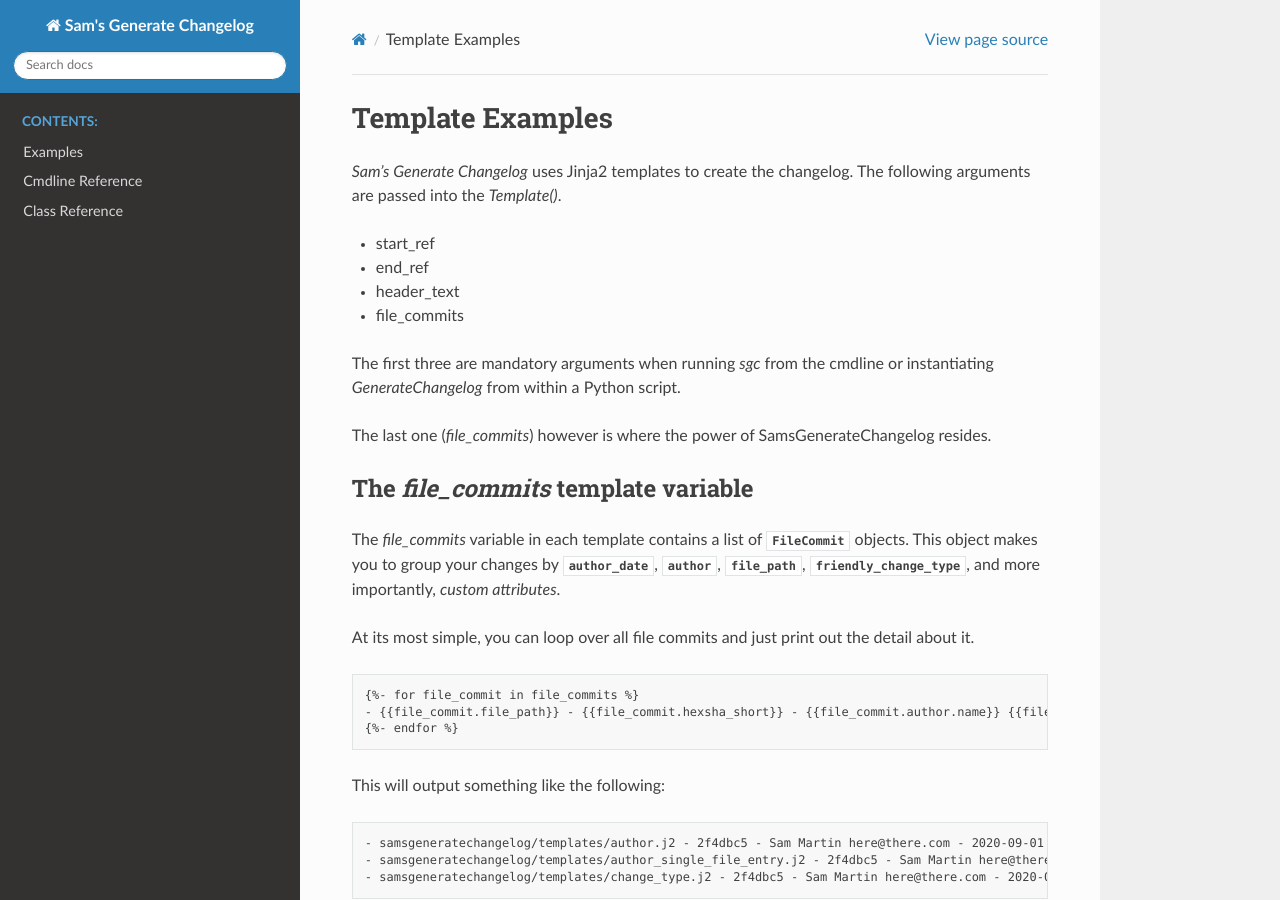
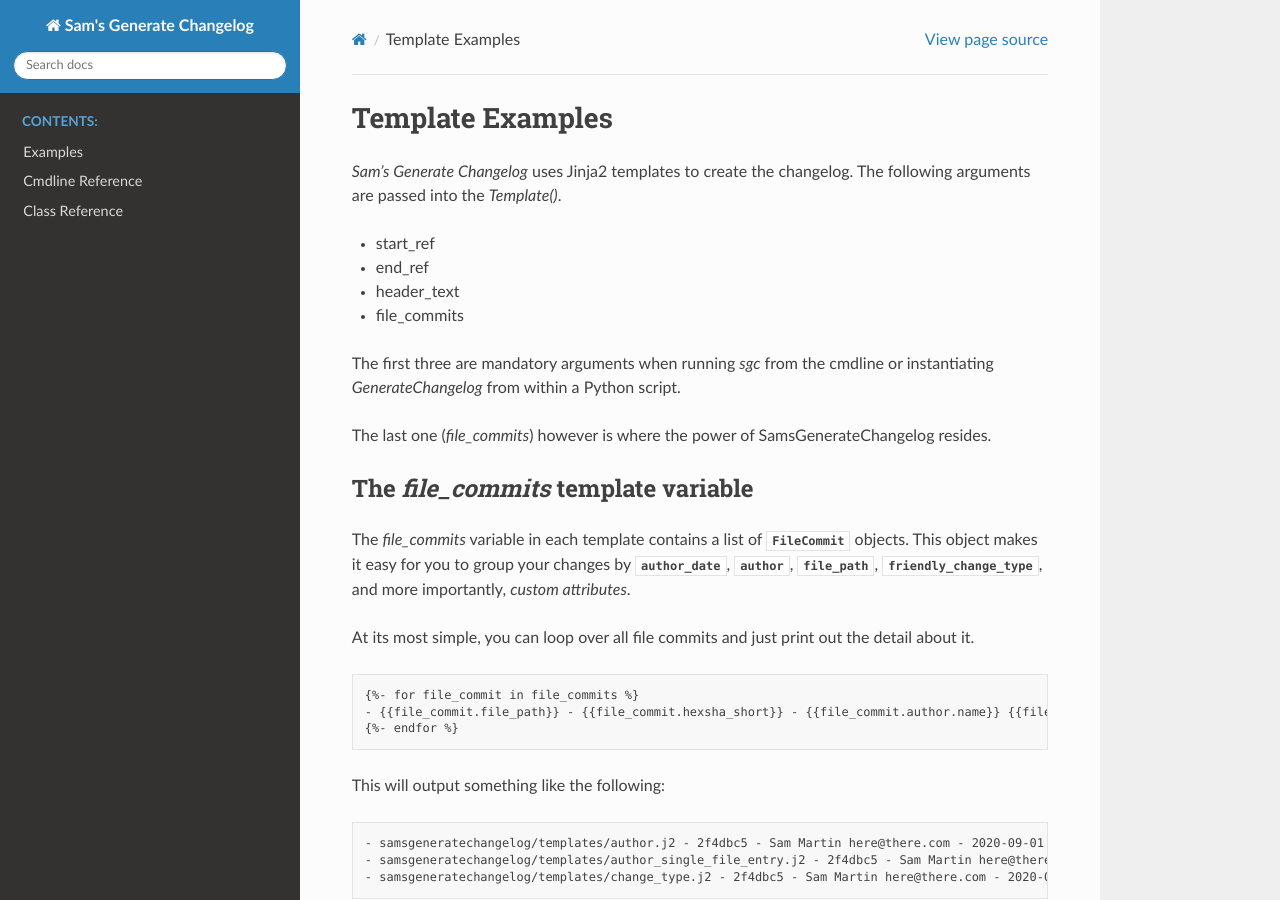
Before and after one commit to Sam-Martin/sams-generate-changelog, a Sphinx documentation site: the page built from docs/source/template-examples.rst, in a window 1280 px wide and 900 px high. Built offline with Sphinx 7.4.7 and the Read the Docs theme 2.0.0, drawn with Linux system fonts in a browser that asks for light colours.

Commit message:
Fix typo

```diff
--- a/docs/source/template-examples.rst
+++ b/docs/source/template-examples.rst
@@ -18,7 +18,7 @@
 ^^^^^^^^^^^^^^^^^^^^^^^^^^^^^^^^^^^^^^
 
 The `file_commits` variable in each template contains a list of :class:`~samsgeneratechangelog.FileCommit` objects.
-This object makes you to group your changes by
+This object makes it easy for you to group your changes by
 :attr:`~samsgeneratechangelog.FileCommit.author_date`,
 :attr:`~samsgeneratechangelog.FileCommit.author`,
 :attr:`~samsgeneratechangelog.FileCommit.file_path`,
```
